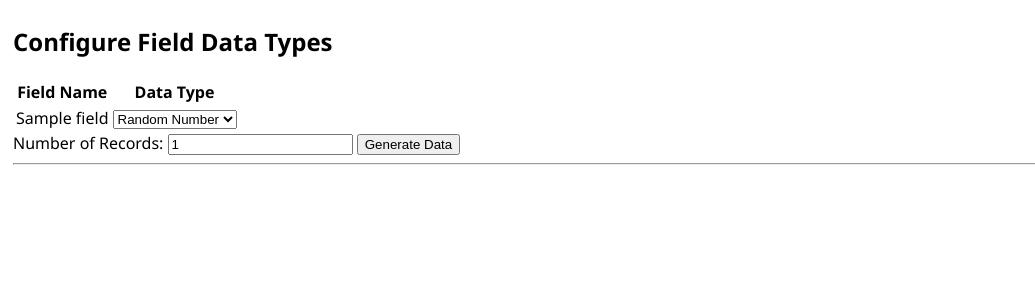
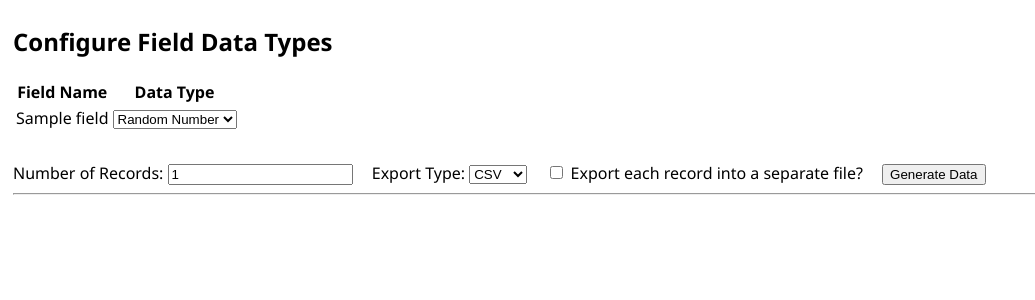
Before and after one commit to ManoharanRaja/mock_data_generator, a Flask app: template templates/configure.html in a window 1280 px wide. Shown: the part 47-347 px from the top of the page, without its empty margins (0-1035 px from the left). Run offline with Flask 3, Linux system fonts and the light colour scheme; the template is opened without the code that fills it: most values are stand-ins (such as "Sample title", 1, 10 or a date in 2020).

Commit message:
included Export Type and Export each record into a separate file? option

```diff
--- a/app.py
+++ b/app.py
@@ -64,8 +64,9 @@ def about():
 def generate():
     filename = request.form["filename"]
     num_records = int(request.form["num_records"])
-    field_types = {k: v for k, v in request.form.items() if k not in ("filename", "num_records")}
-    # Generate mock data
+    export_type = request.form.get("export_type", "csv")
+    separate_files = request.form.get("separate_files") == "true"
+    field_types = {k: v for k, v in request.form.items() if k not in ("filename", "num_records", "export_type", "separate_files")}
     import random
     import faker
     fake = faker.Faker()
@@ -82,13 +83,81 @@ def generate():
             else:
                 row[field] = ""
         data.append(row)
-    # Save to CSV for download
-    outpath = os.path.join(UPLOAD_FOLDER, "mock_data.csv")
-    with open(outpath, "w", newline='', encoding='utf-8') as f:
-        writer = csv.DictWriter(f, fieldnames=field_types.keys())
-        writer.writeheader()
-        writer.writerows(data)
-    return send_file(outpath, as_attachment=True)
+
+    # Function to prettify XML
+    # for better readability
+    # This function is used to format the XML string for better readability
+    def prettify_xml(elem):
+        import xml.dom.minidom
+        rough_string = ET.tostring(elem, encoding="utf-8")
+        reparsed = xml.dom.minidom.parseString(rough_string.decode("utf-8"))
+        return reparsed.toprettyxml(indent="  ", encoding="utf-8")
+
+    if separate_files:
+        # Export each record as a separate file (example: JSON, CSV, XML, Excel)
+        from zipfile import ZipFile
+        import io
+        zip_path = os.path.join(UPLOAD_FOLDER, "mock_data_records.zip")
+        with ZipFile(zip_path, 'w') as zipf:
+            for idx, record in enumerate(data):
+                record_num = idx + 1
+                if export_type == "json":
+                    record_path = f"record_{record_num}.json"
+                    zipf.writestr(record_path, json.dumps(record, ensure_ascii=False, indent=2))
+                elif export_type == "csv":
+                    record_path = f"record_{record_num}.csv"
+                    output = io.StringIO()
+                    writer = csv.DictWriter(output, fieldnames=field_types.keys())
+                    writer.writeheader()
+                    writer.writerow(record)
+                    zipf.writestr(record_path, output.getvalue())
+                elif export_type == "xml":
+                    record_path = f"record_{record_num}.xml"
+                    root = ET.Element("Record")
+                    for k, v in record.items():
+                        elem = ET.SubElement(root, k)
+                        elem.text = str(v)
+                    xml_str = prettify_xml(root)
+                    zipf.writestr(record_path, xml_str)
+                elif export_type in ["xlsx", "xls", "excel"]:
+                    record_path = f"record_{record_num}.xlsx"
+                    df = pd.DataFrame([record])
+                    output = io.BytesIO()
+                    with pd.ExcelWriter(output, engine="xlsxwriter") as writer:
+                        df.to_excel(writer, index=False)
+                    zipf.writestr(record_path, output.getvalue())
+        return send_file(zip_path, as_attachment=True)
+    else:
+        # Export as a single file (JSON, CSV, XML, Excel)
+        if export_type == "json":
+            outpath = os.path.join(UPLOAD_FOLDER, "mock_data.json")
+            with open(outpath, "w", encoding='utf-8') as f:
+                json.dump(data, f, ensure_ascii=False, indent=2)
+        elif export_type == "csv":
+            outpath = os.path.join(UPLOAD_FOLDER, "mock_data.csv")
+            with open(outpath, "w", newline='', encoding='utf-8') as f:
+                writer = csv.DictWriter(f, fieldnames=field_types.keys())
+                writer.writeheader()
+                writer.writerows(data)
+        elif export_type == "xml":
+            outpath = os.path.join(UPLOAD_FOLDER, "mock_data.xml")
+            root = ET.Element("Records")
+            for record in data:
+                rec_elem = ET.SubElement(root, "Record")
+                for k, v in record.items():
+                    elem = ET.SubElement(rec_elem, k)
+                    elem.text = str(v)
+            xml_str = prettify_xml(root)
+            with open(outpath, "wb") as f:
+                f.write(xml_str)
+        elif export_type in ["xlsx", "xls", "excel"]:
+            outpath = os.path.join(UPLOAD_FOLDER, "mock_data.xlsx")
+            df = pd.DataFrame(data)
+            df.to_excel(outpath, index=False)
+        else:
+            flash("Unsupported export type.")
+            return redirect(url_for("home"))
+        return send_file(outpath, as_attachment=True)
 
 if __name__ == "__main__":
     app.run(debug=True)
--- a/requirements.txt
+++ b/requirements.txt
@@ -1,3 +1,5 @@
 flask
 pandas
 faker
+XlsxWriter
+openpyxl
--- a/templates/configure.html
+++ b/templates/configure.html
@@ -20,10 +20,29 @@
     </tr>
     {% endfor %}
   </table>
-  <label
-    >Number of Records:
-    <input type="number" name="num_records" min="1" value="1" required
-  /></label>
-  <button type="submit">Generate Data</button>
+
+  <div style="margin-top: 30px">
+    <label style="margin-right: 15px">
+      Number of Records:
+      <input type="number" name="num_records" min="1" value="1" required />
+    </label>
+
+    <label style="margin-right: 15px">
+      Export Type:
+      <select name="export_type">
+        <option value="csv">CSV</option>
+        <option value="json">JSON</option>
+        <option value="xml">XML</option>
+        <option value="xlsx">XLSX</option>
+      </select>
+    </label>
+
+    <label style="margin-right: 15px">
+      <input type="checkbox" name="separate_files" value="true" />
+      Export each record into a separate file?
+    </label>
+
+    <button type="submit">Generate Data</button>
+  </div>
 </form>
 {% endblock %}
```
